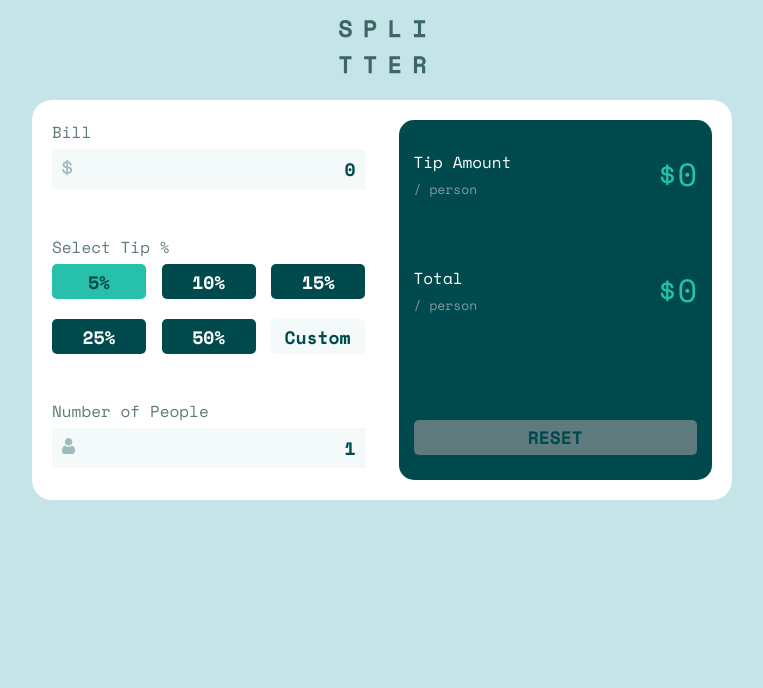
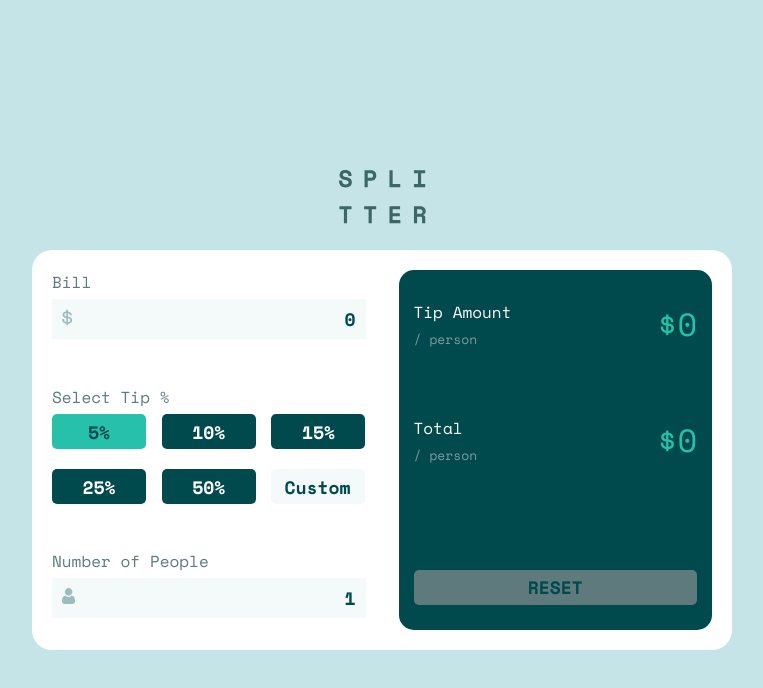
Before and after one commit to cjislegit/tip_calculator, a React (Create React App) app: page / in a window 1280 px wide. Shown: the top 688 px of the page, without its empty margins (258-1021 px from the left). Built offline with nearby package versions, Linux system fonts and the light colour scheme.

Commit message:
Calculator is now at the center of the page in desktop mode

```diff
--- a/src/index.css
+++ b/src/index.css
@@ -49,6 +49,11 @@ html {
 }
 
 @media (min-width: 900px) {
+  .App {
+    justify-content: center;
+    align-items: center;
+  }
+
   .calculator {
     max-height: 400px;
     border-radius: 20px;
```
